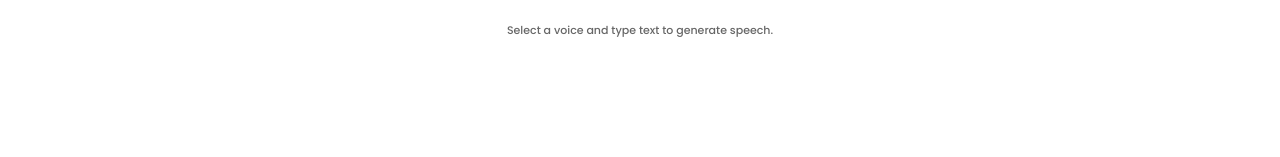
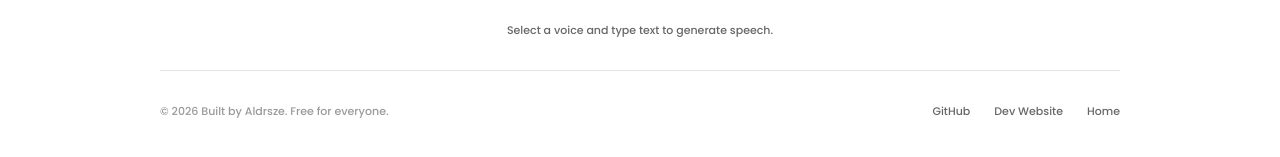
Before and after one commit to aldrsze/Voicio, a React (Vite) app in the folder frontend/: page /app in a window 1280 px wide. Shown: the part 759-916 px from the top of the page. Before the commit the page ends 861 px from the top, so only its background shows below. Built offline with nearby package versions, Linux system fonts and the light colour scheme; no server answers.

Commit message:
feat: enhance GeneratorPage with footer and status text; improve HomePage modal rendering

```diff
--- a/frontend/src/pages/GeneratorPage.tsx
+++ b/frontend/src/pages/GeneratorPage.tsx
@@ -1,5 +1,5 @@
 import { useCallback, useEffect, useMemo, useRef, useState } from "react";
-
+import { Link } from "react-router-dom";
 import { TextInput } from "../components/TextInput";
 import { Toggle } from "../components/Toggle";
 import { VoiceSelector } from "../components/VoiceSelectors";
@@ -452,9 +452,9 @@ export function GeneratorPage() {
           </div>
         </div>
 
-        {/* Footer */}
+        {/* Status Text */}
         <p
-          className="animate-in mt-8 text-center font-sans text-[11px] text-black/60 dark:text-white/70"
+          className="animate-in mt-8 text-center font-sans text-[11px] text-black/60 dark:text-white/70 mb-8"
           style={{ "--delay": "300ms" } as React.CSSProperties}
         >
           {hasText && selectedVoice
@@ -463,6 +463,18 @@ export function GeneratorPage() {
               : "Auto-generate is off — toggle it on to regenerate on speed/voice changes."
             : "Select a voice and type text to generate speech."}
         </p>
+
+      {/* Footer */}
+      <footer className="mt-8 border-t border-black/10 pt-8 pb-8 dark:border-white/10 flex flex-col md:flex-row justify-between items-center gap-4">
+        <p className="font-sans text-[11px] text-black/40 dark:text-white/40">
+          © {new Date().getFullYear()} Built by Aldrsze. Free for everyone.
+        </p>
+        <div className="flex gap-6 font-sans text-[11px] text-black/60 dark:text-white/60">
+          <a href="https://github.com" target="_blank" rel="noreferrer" className="hover:text-black dark:hover:text-white transition-colors">GitHub</a>
+          <a href="https://aldrsze.is-pinoy.dev/" target="_blank" rel="noreferrer" className="hover:text-black dark:hover:text-white transition-colors">Dev Website</a>
+          <Link to="/" className="hover:text-black dark:hover:text-white transition-colors">Home</Link>
+        </div>
+      </footer>
       {/* Shortcut hint */}
       {hasText && selectedVoice && (
         <div className="pointer-events-none fixed bottom-4 right-4 z-50 hidden items-center gap-1.5 sm:flex">
--- a/frontend/src/pages/HomePage.tsx
+++ b/frontend/src/pages/HomePage.tsx
@@ -1,4 +1,5 @@
 import { useState } from "react";
+import { createPortal } from "react-dom";
 import { Link } from "react-router-dom";
 import { Globe } from "lucide-react";
 import { useVoices } from "../hooks/useVoices";
@@ -159,9 +160,10 @@ export function HomePage() {
         </div>
       </footer>
       {/* Languages Modal */}
-      {isModalOpen && (
+      {isModalOpen && createPortal(
         <div
-          className="fixed inset-0 z-50 flex items-center justify-center p-4 sm:p-6 bg-white/95 dark:bg-black/95 sm:bg-white/80 sm:dark:bg-black/80 sm:backdrop-blur-sm overflow-hidden"
+          className="fixed inset-0 z-[9999] flex items-center justify-center p-4 sm:p-6 bg-white/95 dark:bg-black/95 sm:bg-white/80 sm:dark:bg-black/80 sm:backdrop-blur-sm overflow-hidden"
+          style={{ WebkitTransform: "translateZ(0)" } as React.CSSProperties}
           onClick={() => setIsModalOpen(false)}
         >
           <div
@@ -210,7 +212,8 @@ export function HomePage() {
               )}
             </div>
           </div>
-        </div>
+        </div>,
+        document.body
       )}
     </main>
   );
```
